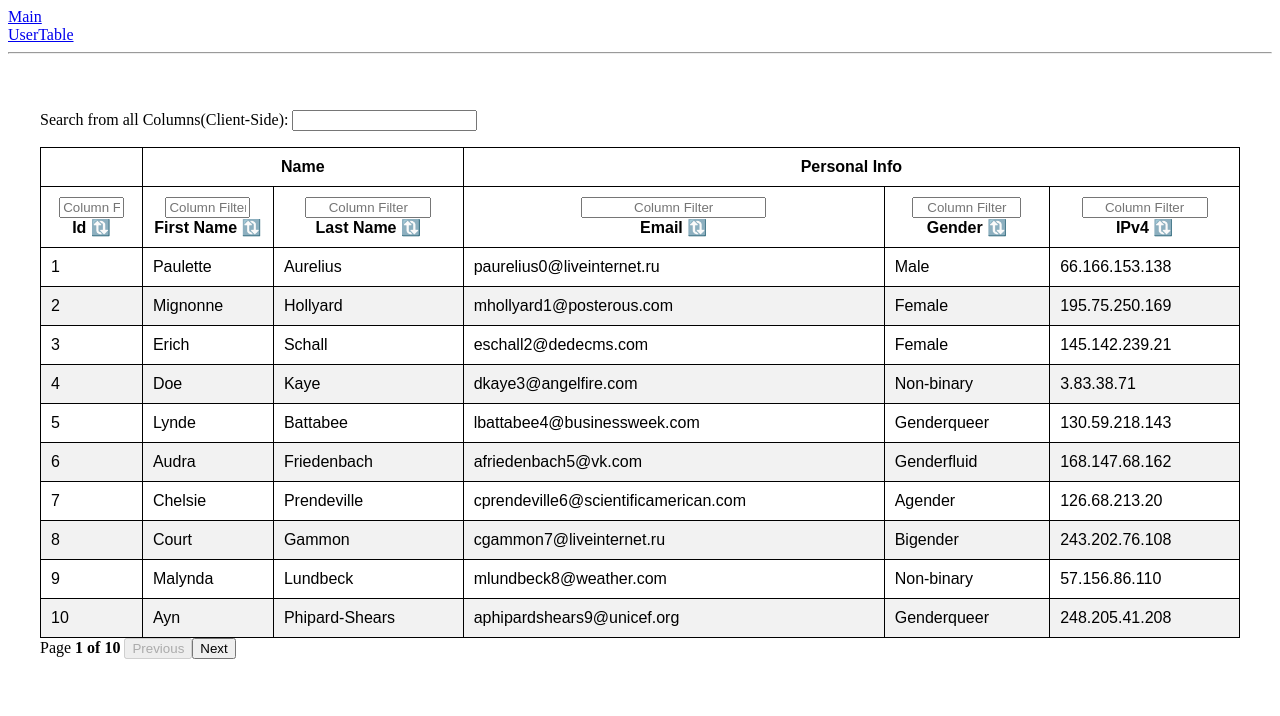
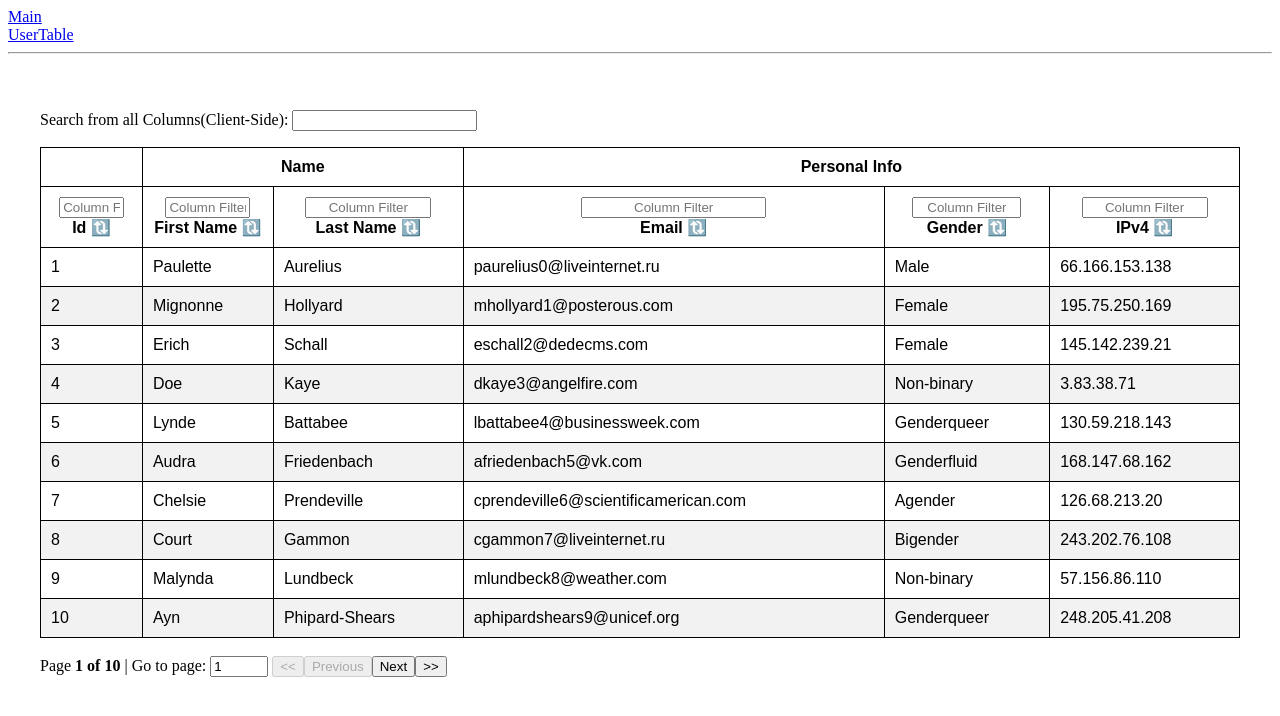
Before and after one commit to jeongookmoon/react-experiment, a React app: page /userTable in a window 1280 px wide. Shown: the top 716 px of the page. Built offline with nearby package versions, Linux system fonts and the light colour scheme.

Commit message:
added goto page and page count

```diff
--- a/src/pages/userTable/components/table.component.tsx
+++ b/src/pages/userTable/components/table.component.tsx
@@ -36,6 +36,8 @@ function TableComponent(): ReactElement {
     canNextPage,
     canPreviousPage,
     pageOptions,
+    gotoPage,
+    pageCount,
   } = useTable(
     {
       columns,
@@ -111,17 +113,40 @@ function TableComponent(): ReactElement {
         </tbody>
       </table>
       <div>
+        <br />
         <span>
           Page{' '}
           <strong>
             {pageIndex + 1} of {pageOptions.length}{' '}
           </strong>
         </span>
+        <span>
+          | Go to page:{' '}
+          <input
+            type="number"
+            value={pageIndex + 1}
+            onChange={event => {
+              const pageNumber = event.target.value
+                ? Number(event.target.value) - 1
+                : 0;
+              gotoPage(pageNumber);
+            }}
+            style={{ width: '50px' }}
+            min={1}
+            max={pageOptions.length}
+          />{' '}
+        </span>
+        <button onClick={() => gotoPage(0)} disabled={!canPreviousPage}>
+          {'<<'}
+        </button>
         <button onClick={() => previousPage()} disabled={!canPreviousPage}>
           Previous
         </button>
         <button onClick={() => nextPage()} disabled={!canNextPage}>
           Next
+        </button>
+        <button onClick={() => gotoPage(pageCount - 1)} disabled={!canNextPage}>
+          {'>>'}
         </button>
       </div>
     </>
```
